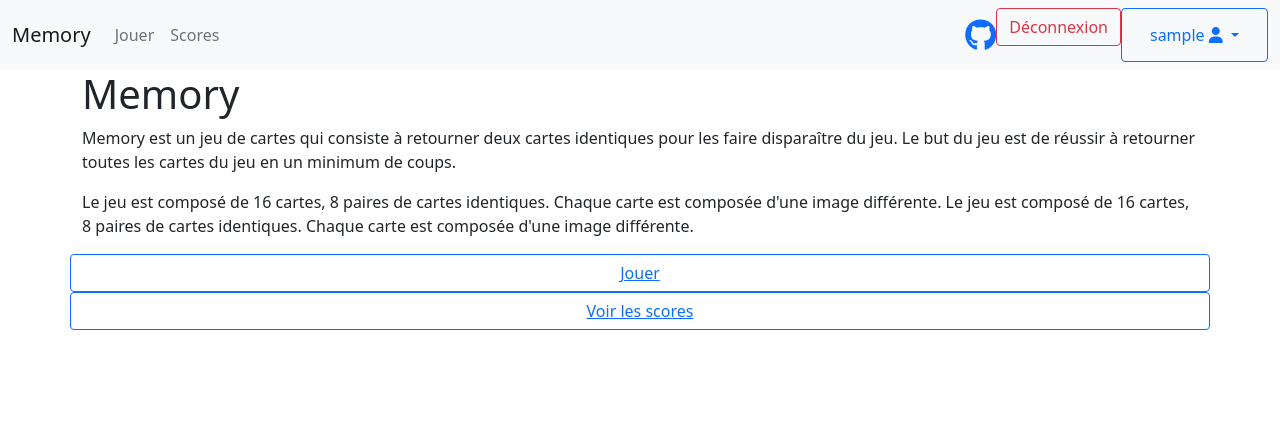
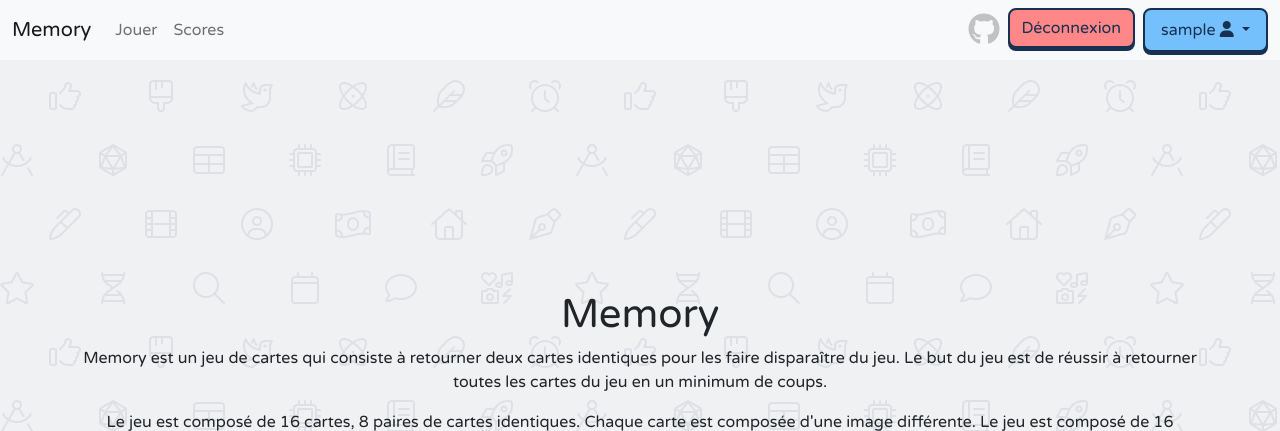
Before and after one commit to jules-jean-louis1/memory, a PHP site: page / in a window 1280 px wide. Shown: the top 431 px of the page. Run offline with PHP 8.4, Linux system fonts and the light colour scheme; the visitor is signed in with stand-in values (Sample User, id 1); some libraries are stand-ins or nearby versions.

Commit message:
modify style when log

```diff
--- a/import/header.php
+++ b/import/header.php
@@ -54,11 +54,10 @@ if (isset($_POST['deconnexion'])) {
         <div class="d-flex flex-row" id="gap_header_button">
             <div class="">
                 <form action="" method="post">
-                    <input type="submit" name="deconnexion" value="Déconnexion" class="btn btn-outline-danger" />
+                    <input type="submit" name="deconnexion" value="Déconnexion" class="btn btn-outline-danger" id="btn_deco_h"/>
                 </form>
             </div>
-            <div class="">
-                <div class="nav-item me-3 me-lg-0 dropdown btn btn-outline-primary">
+              <div class="">
                 <a
                 class="nav-link dropdown-toggle"
                 href="#"
@@ -81,8 +80,7 @@ if (isset($_POST['deconnexion'])) {
                             <a class="dropdown-item" href="#">Something else here</a>
                         </li>
                     </ul>
-                </div>
-            </div>
+              </div>
         </div>
             <?php } else { ?>
         <div class="d-flex flex-row" id="gap_header_button">
--- a/index.php
+++ b/index.php
@@ -11,6 +11,7 @@ include_once('./classes/Connexion.php');
     <meta http-equiv="X-UA-Compatible" content="IE=edge">
     <meta name="viewport" content="width=device-width, initial-scale=1.0">
     <link href="https://cdn.jsdelivr.net/npm/bootstrap@5.0.2/dist/css/bootstrap.min.css" rel="stylesheet" integrity="sha384-EVSTQN3/azprG1Anm3QDgpJLIm9Nao0Yz1ztcQTwFspd3yD65VohhpuuCOmLASjC" crossorigin="anonymous">
+    <link rel="stylesheet" href="styles.css">
     <title>Memory - acceuil</title>
 </head>
 <body>
--- a/styles.css
+++ b/styles.css
@@ -26,6 +26,25 @@ header {
     color: #183153;
     transition: 125ms ease-in-out;
 }
+/*#####################################################################
+Button if login */
+#navbarDropdown {
+    background-color: #74C0FC;
+    border: 2px solid #183153;
+    color: #183153;
+    border-radius: 8px;
+    box-shadow: 0 3px 0px #183153;
+}
+#btn_deco_h {
+    background-color: #FF8787;
+    border: 2px solid #183153;
+    color: #183153;
+    border-radius: 8px;
+    box-shadow: 0 3px 0px #183153;
+}
+/*#####################################################################
+Button if non login */
+
 #gap_header_button {
     display: flex;
     gap: 8px;
```
